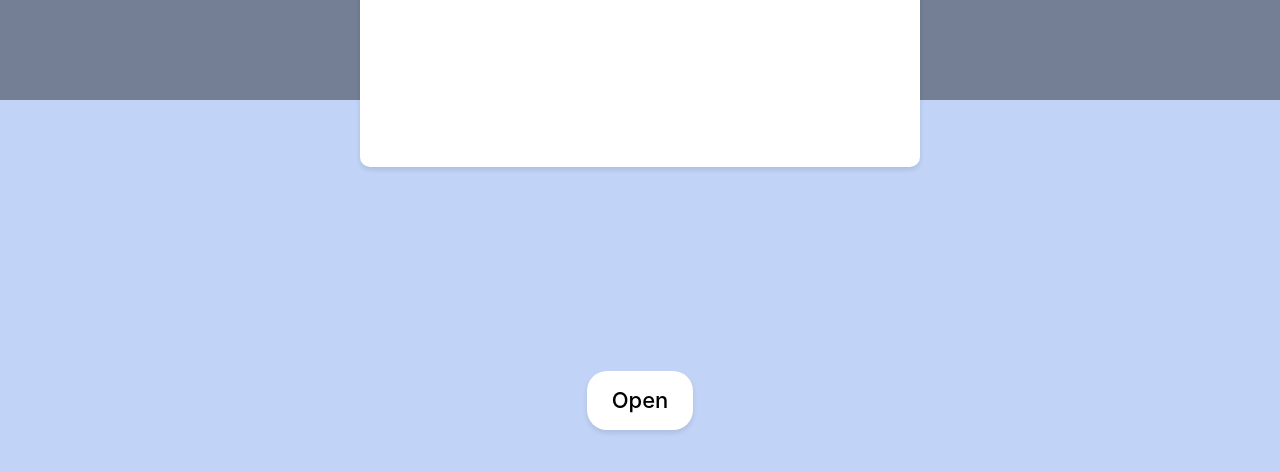
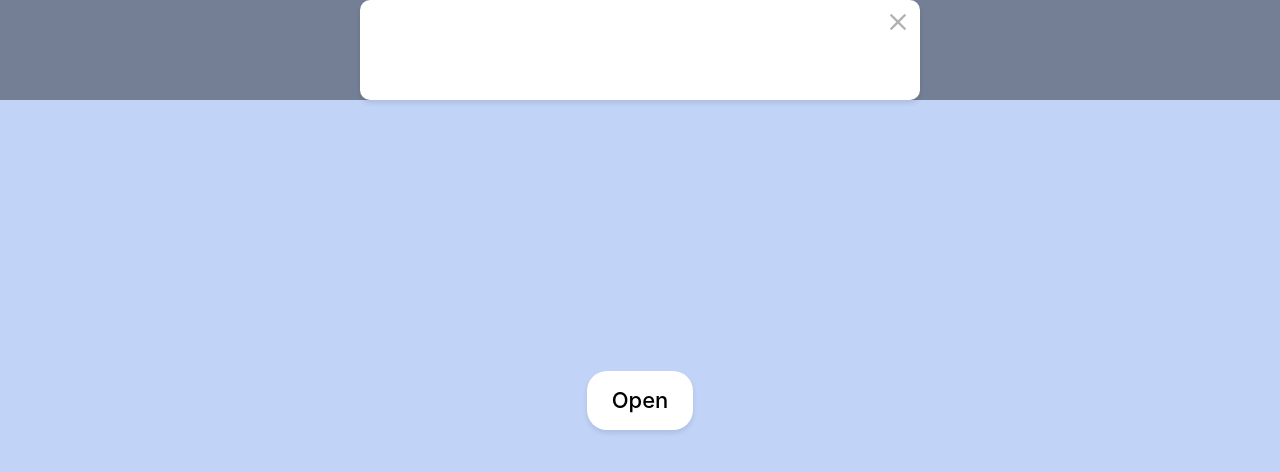
Before and after one commit to djambo05/modal-window, a React (Create React App) app: page / in a window 1280 px wide. Shown: the top 472 px of the page. Built offline with nearby package versions, Linux system fonts and the light colour scheme.

Commit message:
feature: css exit svg button

```diff
--- a/src/App.js
+++ b/src/App.js
@@ -6,7 +6,10 @@ function App() {
       <button className="modal-btn">Open</button>
       <div className="overlay">
         <div className="modal">
-          <svg></svg>
+          <svg height="200" viewBox="0 0 200 200" width="200">
+            <title />
+            <path d="M114,100l49-49a9.9,9.9,0,0,0-14-14L100,86,51,37A9.9,9.9,0,0,0,37,51l49,49L37,149a9.9,9.9,0,0,0,14,14l49-49,49,49a9.9,9.9,0,0,0,14-14Z" />
+          </svg>
           <img />
         </div>
       </div>
--- a/src/index.scss
+++ b/src/index.scss
@@ -64,4 +64,18 @@ body {
     transform: translate(-50%, -50%);
     box-shadow: 0 3px 5px rgba(0, 0, 0, 0.1);
     transition: all 0.5s ease-in-out;
+
+    svg {
+      position: absolute;
+      right: 10px;
+      top: 10px;
+      height: 24px;
+      width: 24px;
+      opacity: 0.3;
+      cursor: pointer;
+
+      &:hover {
+        opacity: 1;
+      }
+    }
   }
```
